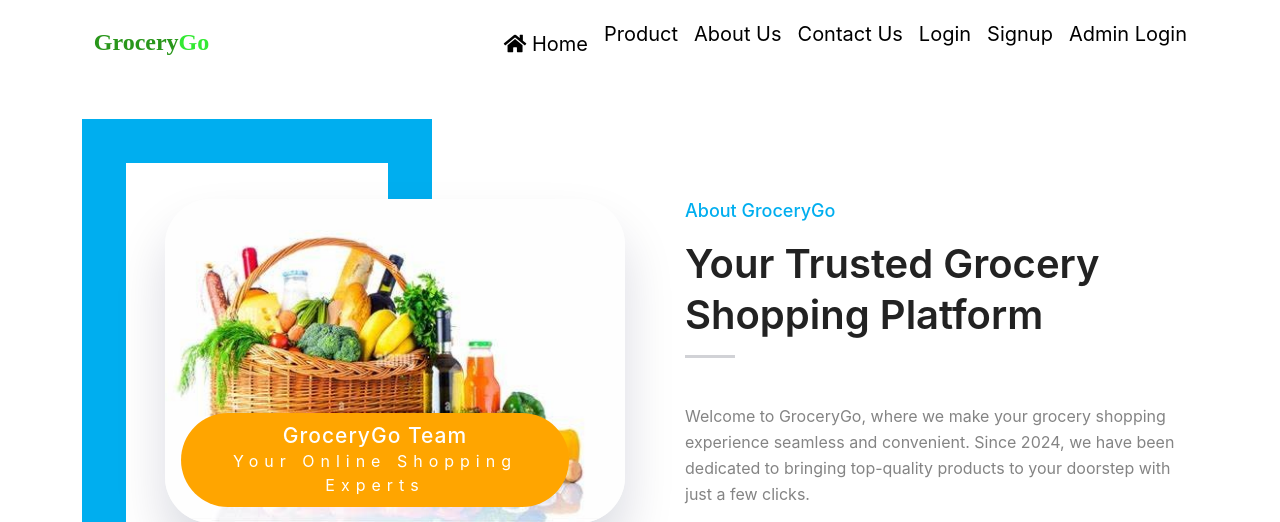
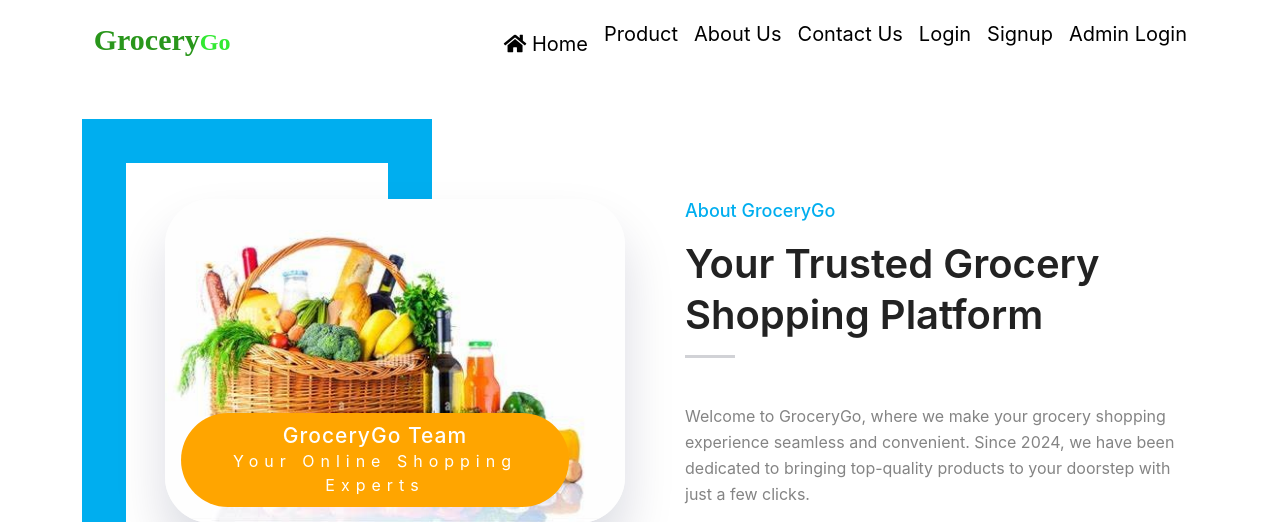
Before and after one commit to selinalana/GroceryWebApp, a Django app: page /about/ in a window 1280 px wide. Shown: the top 522 px of the page. Run offline with Django 4.2, Linux system fonts and the light colour scheme; some libraries are stand-ins or nearby versions.

Commit message:
caarousel update

```diff
--- a/grocerygo/templates/navigation.html
+++ b/grocerygo/templates/navigation.html
@@ -31,7 +31,7 @@
 <nav class="navbar navbar-expand-sm navbar-light">
     <div class="container">
         <a href="#" class="navbar-brand">
-            &nbsp;<span style="color:rgb(41, 150, 27); font-size:24px">Grocery</span><span style="color:rgb(50, 233, 50); font-size:24px">Go</span>
+            &nbsp;<span style="color:rgb(41, 150, 27); font-size:30px">Grocery</span><span style="color:rgb(50, 233, 50); font-size:24px">Go</span>
             <!-- <span style="color:green">Go</span> -->
             <!-- <span style="color:blue">Shop</span></a> -->
         <!--<span class="navbar-text blinking">Enjoy Programming</span>-->
```
Also changed, not shown: grocerygo/db.sqlite3, grocerygo/media/home.webp (added), grocerygo/static/images/Colorful Illustrative Organic Grocery Online Shop Logo.png (added), grocerygo/static/images/home.webp (added).
